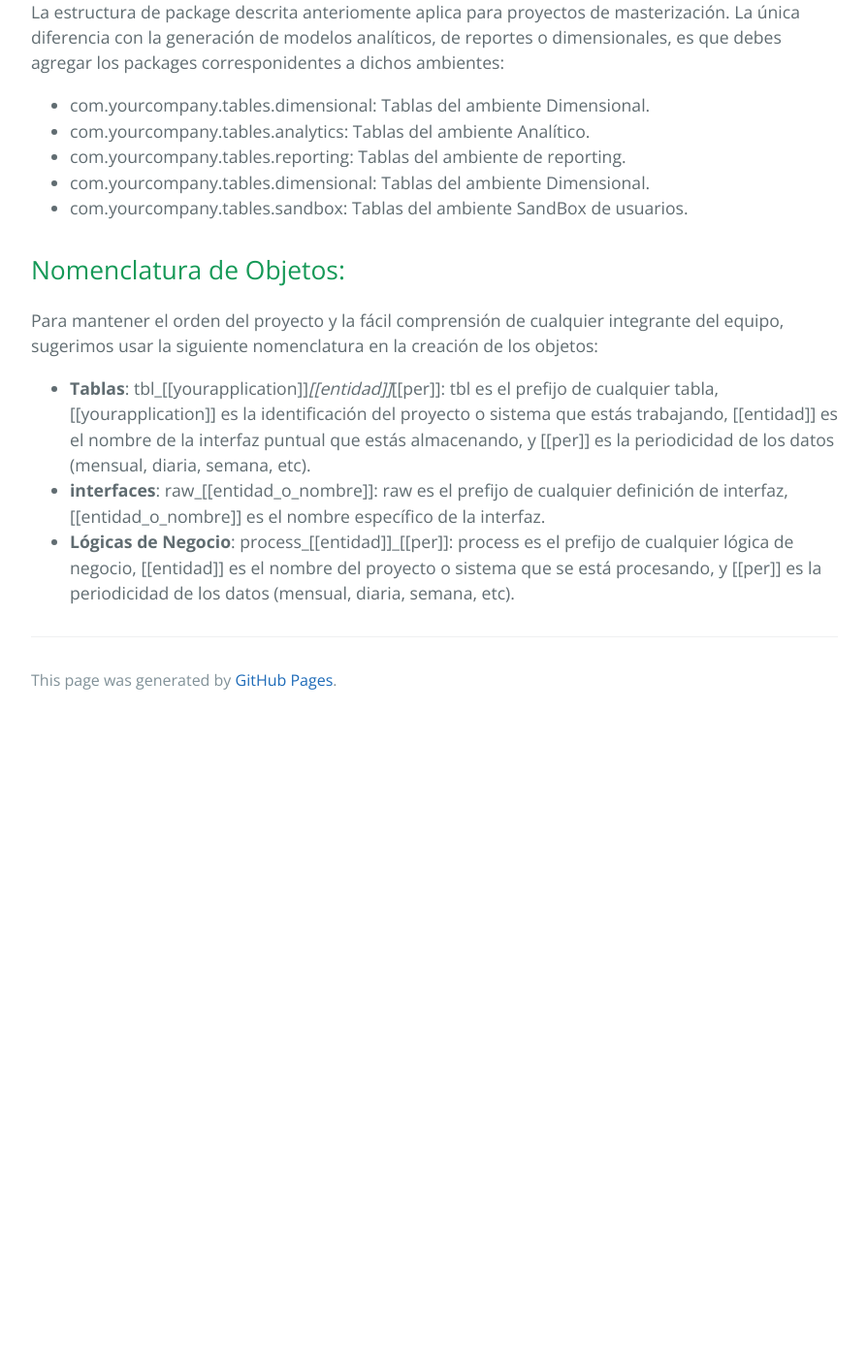
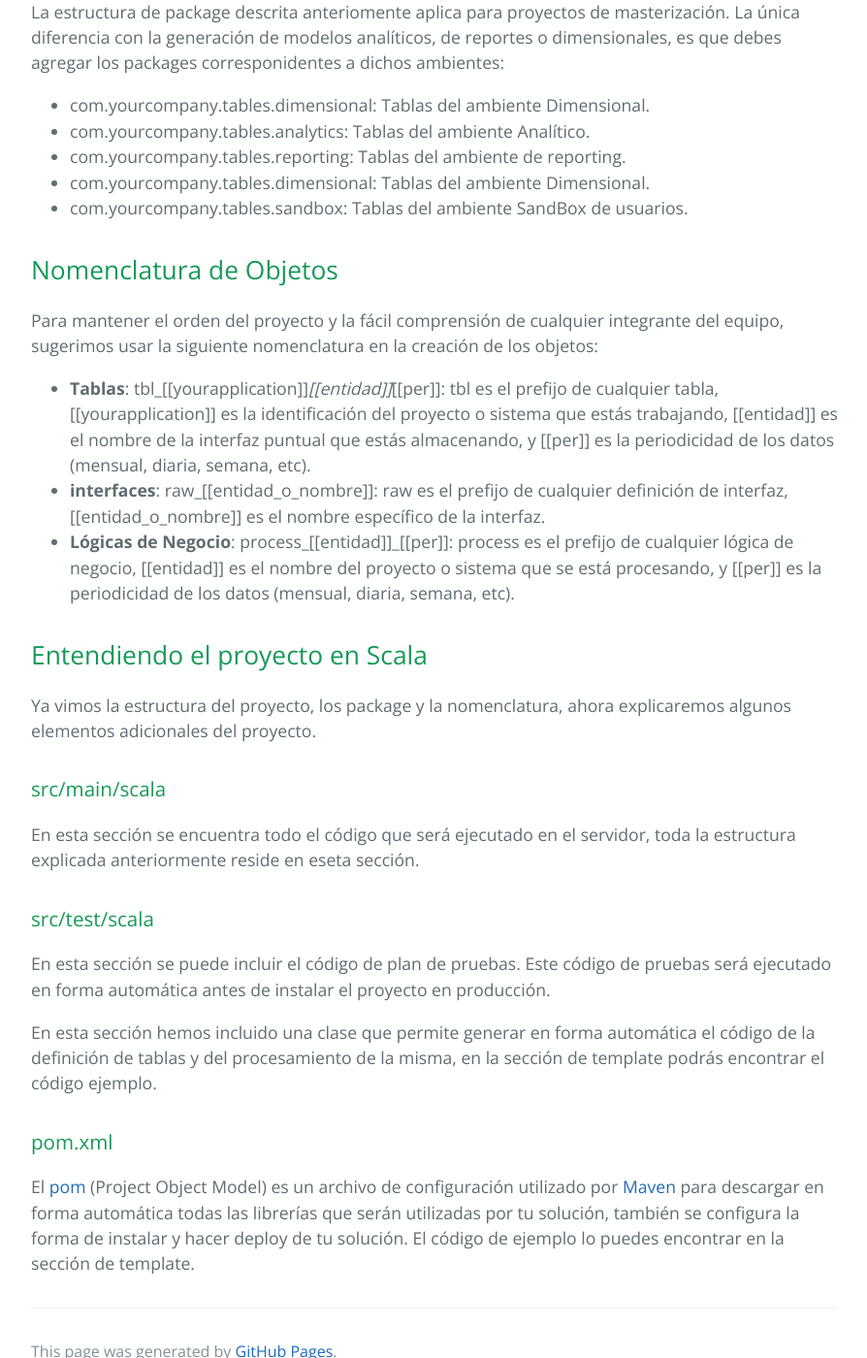
Before and after one commit to HuemulSolutions/HuemulSolutions.github.io, a Jekyll site: the page built from documentacion_tipoproyecto.md, in a window 1280 px wide and 1400 px high, scrolled down 1479 px. Shown: the whole window at 97% size, without its empty margins (192-1086 px from the left). Built offline with Jekyll 4.4.1, drawn with Linux system fonts in a browser that asks for light colours; our own code applies the rules of GitHub Pages for plain Markdown files; before the commit the page ends 2224 px from its top, so only the background shows below that.

Commit message:
Update documentacion_tipoproyecto.md

```diff
--- a/documentacion_tipoproyecto.md
+++ b/documentacion_tipoproyecto.md
@@ -10,7 +10,7 @@ La estructura una solución utilizado Huemul BigDataGovernance es muy similar al
 
 Si bien es cierto puedes utilizar la estructura que más te acomode, recomendamos usar este layout. La explicación de cada elemento se detalla a continuación.
 
-## Packages:
+## Packages
 Los packages son una forma de ordenar el código en tu solución, es el path que en forma posterior se utilizará para la ejecución de los procesos en Spark. La estructura es la siguiente:
 
 * **com.yourcompany.yourapplication**: Se utiliza para guardar los códigos de lógica de negocio. En ambientes de Base de Datos tradicionales sería el equivalente a los procedimientos almacenados.
@@ -25,9 +25,24 @@ La estructura de package descrita anteriomente aplica para proyectos de masteriz
 * com.yourcompany.tables.dimensional: Tablas del ambiente Dimensional.
 * com.yourcompany.tables.sandbox: Tablas del ambiente SandBox de usuarios.
 
-## Nomenclatura de Objetos:
+## Nomenclatura de Objetos
 Para mantener el orden del proyecto y la fácil comprensión de cualquier integrante del equipo, sugerimos usar la siguiente nomenclatura en la creación de los objetos:
 
 * **Tablas**: tbl_[[yourapplication]]_[[entidad]]_[[per]]: tbl es el prefijo de cualquier tabla, [[yourapplication]] es la identificación del proyecto o sistema que estás trabajando, [[entidad]] es el nombre de la interfaz puntual que estás almacenando, y [[per]] es la periodicidad de los datos (mensual, diaria, semana, etc).
 * **interfaces**: raw_[[entidad_o_nombre]]: raw es el prefijo de cualquier definición de interfaz, [[entidad_o_nombre]] es el nombre específico de la interfaz.
 * **Lógicas de Negocio**: process_[[entidad]]_[[per]]: process es el prefijo de cualquier lógica de negocio, [[entidad]] es el nombre del proyecto o sistema que se está procesando, y [[per]] es la periodicidad de los datos (mensual, diaria, semana, etc).
+
+
+## Entendiendo el proyecto en Scala
+Ya vimos la estructura del proyecto, los package y la nomenclatura, ahora explicaremos algunos elementos adicionales del proyecto.
+
+### src/main/scala
+En esta sección se encuentra todo el código que será ejecutado en el servidor, toda la estructura explicada anteriormente reside en eseta sección.
+
+### src/test/scala
+En esta sección se puede incluir el código de plan de pruebas. Este código de pruebas será ejecutado en forma automática antes de instalar el proyecto en producción.
+
+En esta sección hemos incluido una clase que permite generar en forma automática el código de la definición de tablas y del procesamiento de la misma, en la sección de template podrás encontrar el código ejemplo.
+
+### pom.xml
+El [pom](https://maven.apache.org/pom.html) (Project Object Model) es un archivo de configuración utilizado por [Maven](https://maven.apache.org/) para descargar en forma automática todas las librerías que serán utilizadas por tu solución, también se configura la forma de instalar y hacer deploy de tu solución. El código de ejemplo lo puedes encontrar en la sección de template.
```
